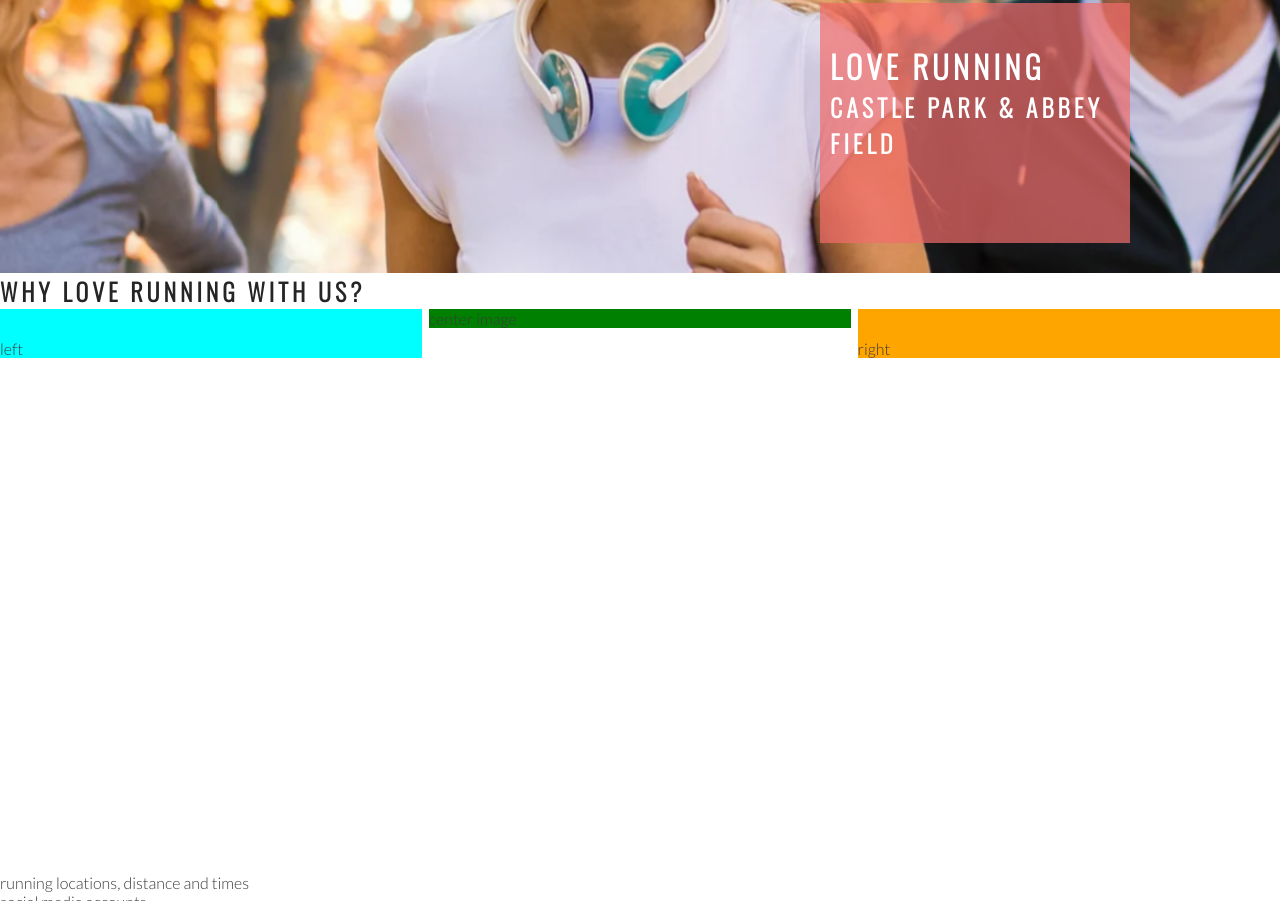
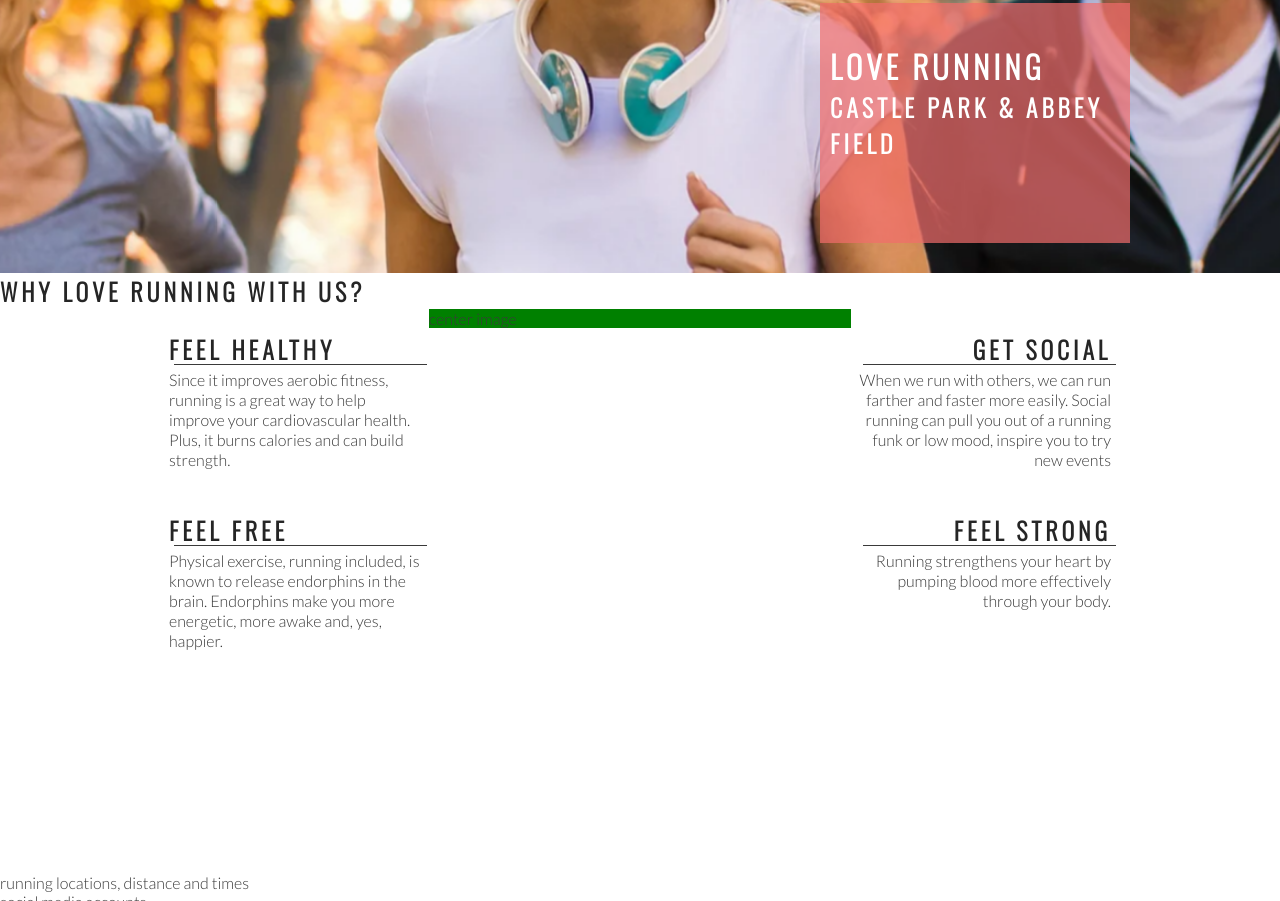
Before and after one commit to Mrekyle/love-running, a plain HTML site: page index.html in a window 1280 px wide. Shown: the part 402-1303 px from the top of the page. Drawn offline with nearby package versions, Linux system fonts and the light colour scheme.

Commit message:
Add basic styling to the club ethos section

```diff
--- a/assets/css/index.css
+++ b/assets/css/index.css
@@ -129,14 +129,12 @@ h1, h2 {
     padding-top: 30px;
     width: 33%;
     float: left;
-    background-color: aqua;
 }
 
 #right-about {
     padding-top: 30px;
     width: 33%;
     float: right;
-    background-color: orange;
 }
 
 #center-about {
@@ -144,3 +142,31 @@ h1, h2 {
     margin: 0 auto; /* Centers the entire Div */
     background-color: green;
 }
+
+hr {
+    border-top: 1px solid #3a3a3a;
+    width: 100%;
+    margin: 5px;
+}
+
+.left-about-heading, .right-about-heading {
+    width:  60%;
+    line-height: 20px;
+    clear: both;
+    margin-bottom: 50px;
+}
+
+.left-about-heading {
+    float: right;
+}
+
+.right-about-heading {
+    float: left;
+}
+
+.right-about-heading h2 {
+    text-align: right;
+}
+.right-about-heading p {
+    text-align: right;
+}
--- a/index.html
+++ b/index.html
@@ -33,8 +33,39 @@
     </section>
     <Section id="club-ethos">
         <h1>Why love running with us?</h1>
-        <div id="left-about">left</div>
-        <div id="right-about">right</div>
+        <div id="left-about">
+            <div class="left-about-heading"> <!--- Class used to allow us to reuse the styling elsewhere in the code. ID is a one time use. -->
+                <h2>Feel Healthy</h2>
+                <hr>
+                <p>Since it improves aerobic fitness, running is a great way to help improve your cardiovascular health.
+                     Plus, it burns calories and can build strength.</p>
+            </div>
+            <div class="left-about-heading">
+                <h2>Feel Free</h2>
+                <hr>
+                <p>Physical exercise, running included, is known to release endorphins in the brain.
+                    Endorphins make you more energetic, more awake and, yes, happier.</p>
+            </div>
+        </div>
+        <div id="right-about">
+            <div class="right-about-heading">
+                <h2>Get Social</h2>
+                <hr>
+                <p>
+                    When we run with others, we can run farther and faster more easily.
+                     Social running can pull you out of a running
+                     funk or low mood, inspire you to try new events
+                </p>
+            </div>
+            <div class="right-about-heading">
+                <h2>Feel Strong</h2>
+                <hr>
+                <p>
+                  Running strengthens your heart by pumping blood
+                   more effectively through your body.
+                </p>
+            </div>
+        </div>
         <div id="center-about">center image</div>
     </Section>
     <section>
```
